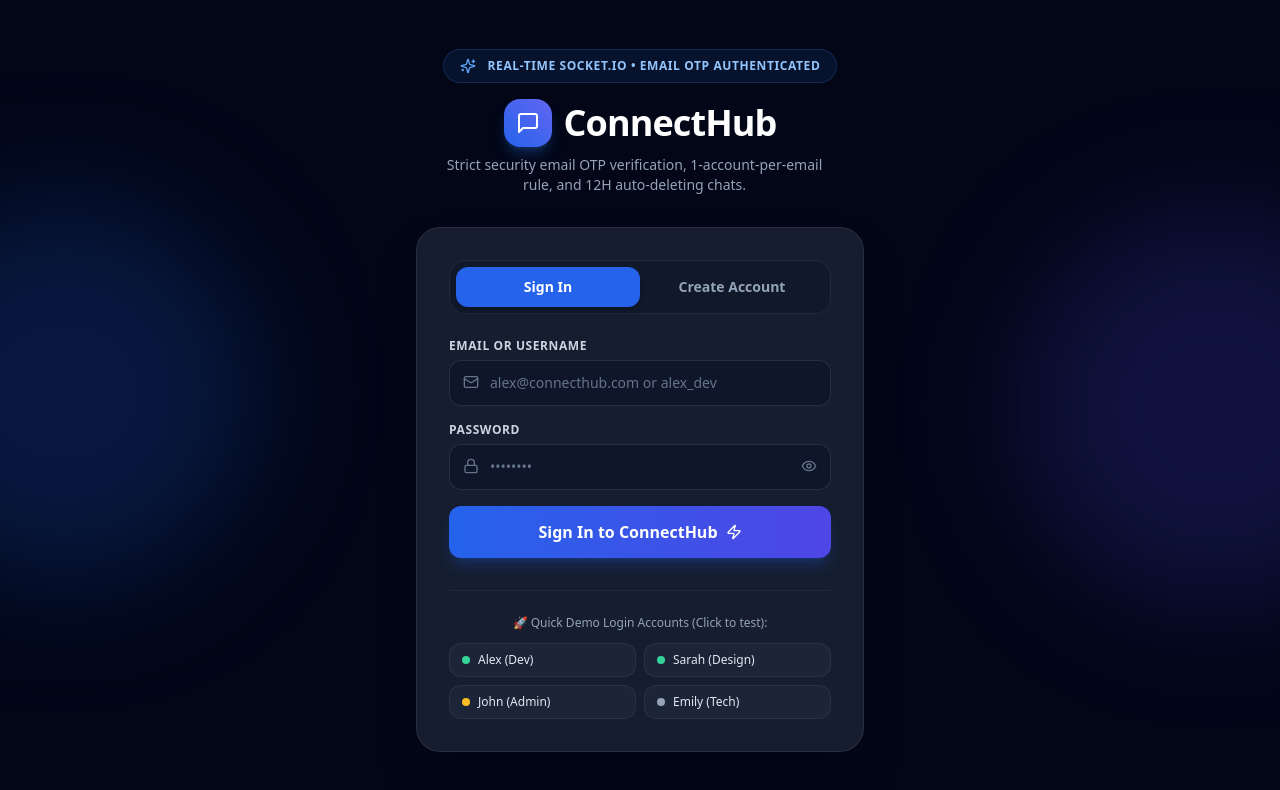
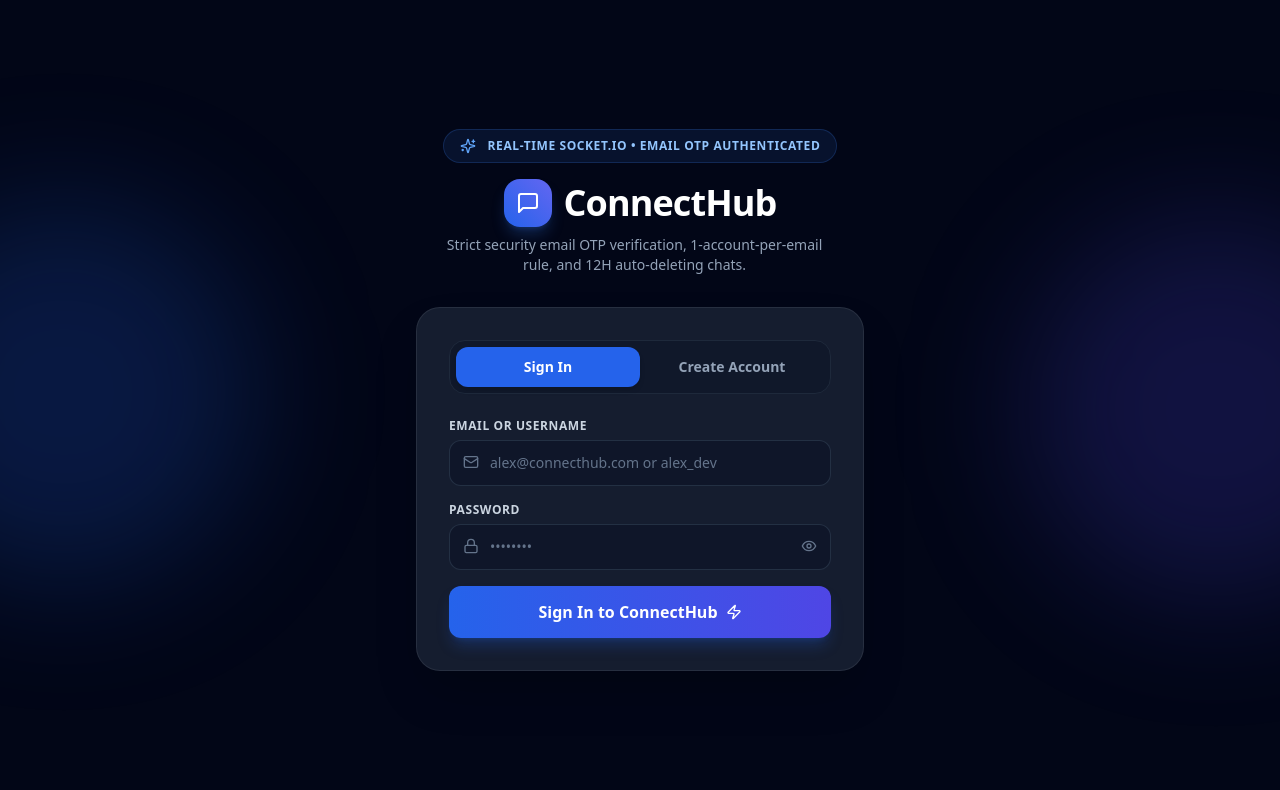
Before and after one commit to sakibisactive/ConnectHub, a React (Vite) app in the folder client/: page / in a window 1280 px wide. Shown: the top 790 px of the page. Built offline with nearby package versions, Linux system fonts and the light colour scheme.

Commit message:
refactor: remove quick demo login accounts from authentication screen

```diff
--- a/client/src/components/Auth/AuthWrapper.jsx
+++ b/client/src/components/Auth/AuthWrapper.jsx
@@ -38,10 +38,6 @@ export const AuthWrapper = () => {
         await registerUser(formData.username, formData.email, formData.password, formData.otp);
       }
     }
-  };
-
-  const handleDemoLogin = (email, password) => {
-    loginUser(email, password);
   };
 
   return (
@@ -215,43 +211,6 @@ export const AuthWrapper = () => {
             )}
           </button>
         </form>
-
-        {/* Quick Demo Accounts Helper */}
-        <div className="mt-8 pt-6 border-t border-slate-800">
-          <p className="text-xs text-slate-400 font-medium mb-3 text-center">
-            🚀 Quick Demo Login Accounts (Click to test):
-          </p>
-          <div className="grid grid-cols-2 gap-2">
-            <button
-              onClick={() => handleDemoLogin('alex@connecthub.com', 'password123')}
-              className="py-2 px-3 bg-slate-800/80 hover:bg-slate-700 text-xs font-medium text-slate-200 rounded-xl text-left border border-slate-700/50 transition-all flex items-center gap-2"
-            >
-              <div className="w-2 h-2 rounded-full bg-emerald-400" />
-              <span>Alex (Dev)</span>
-            </button>
-            <button
-              onClick={() => handleDemoLogin('sarah@connecthub.com', 'password123')}
-              className="py-2 px-3 bg-slate-800/80 hover:bg-slate-700 text-xs font-medium text-slate-200 rounded-xl text-left border border-slate-700/50 transition-all flex items-center gap-2"
-            >
-              <div className="w-2 h-2 rounded-full bg-emerald-400" />
-              <span>Sarah (Design)</span>
-            </button>
-            <button
-              onClick={() => handleDemoLogin('john@connecthub.com', 'password123')}
-              className="py-2 px-3 bg-slate-800/80 hover:bg-slate-700 text-xs font-medium text-slate-200 rounded-xl text-left border border-slate-700/50 transition-all flex items-center gap-2"
-            >
-              <div className="w-2 h-2 rounded-full bg-amber-400" />
-              <span>John (Admin)</span>
-            </button>
-            <button
-              onClick={() => handleDemoLogin('emily@connecthub.com', 'password123')}
-              className="py-2 px-3 bg-slate-800/80 hover:bg-slate-700 text-xs font-medium text-slate-200 rounded-xl text-left border border-slate-700/50 transition-all flex items-center gap-2"
-            >
-              <div className="w-2 h-2 rounded-full bg-slate-400" />
-              <span>Emily (Tech)</span>
-            </button>
-          </div>
-        </div>
       </div>
     </div>
   );
```
